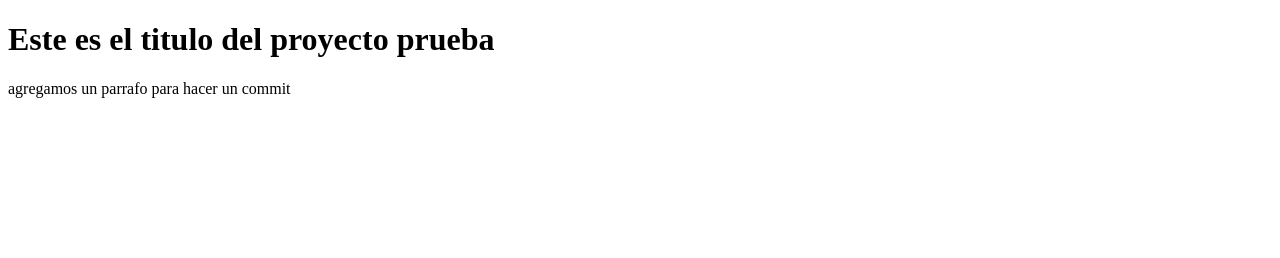
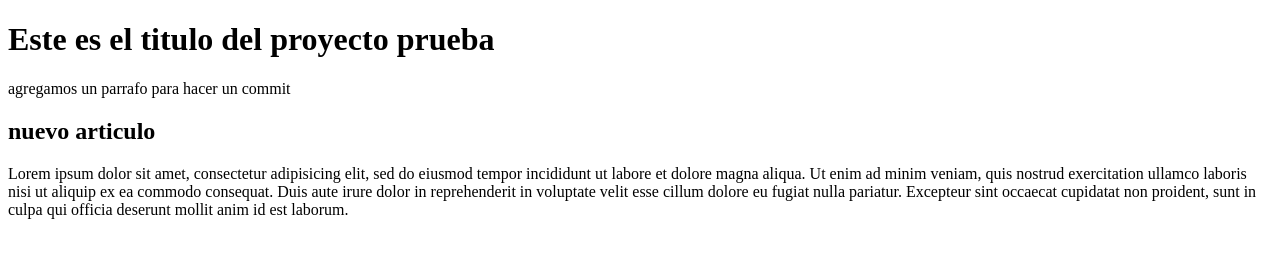
Before and after one commit to Pilodefe1984/proyectopueba, a plain HTML site: page index.html in a window 1280 px wide. Drawn offline with Linux system fonts and the light colour scheme.

Commit message:
se agrego articulo

```diff
--- a/index.html
+++ b/index.html
@@ -6,5 +6,14 @@
 <body>
 <h1>Este es el titulo del proyecto prueba</h1>
 <p>agregamos un parrafo para hacer un commit</p>
+<section>
+	<h1>nuevo articulo</h1>
+	<p>Lorem ipsum dolor sit amet, consectetur adipisicing elit, sed do eiusmod
+	tempor incididunt ut labore et dolore magna aliqua. Ut enim ad minim veniam,
+	quis nostrud exercitation ullamco laboris nisi ut aliquip ex ea commodo
+	consequat. Duis aute irure dolor in reprehenderit in voluptate velit esse
+	cillum dolore eu fugiat nulla pariatur. Excepteur sint occaecat cupidatat non
+	proident, sunt in culpa qui officia deserunt mollit anim id est laborum.</p>
+</section>
 </body>
 </html>
```
